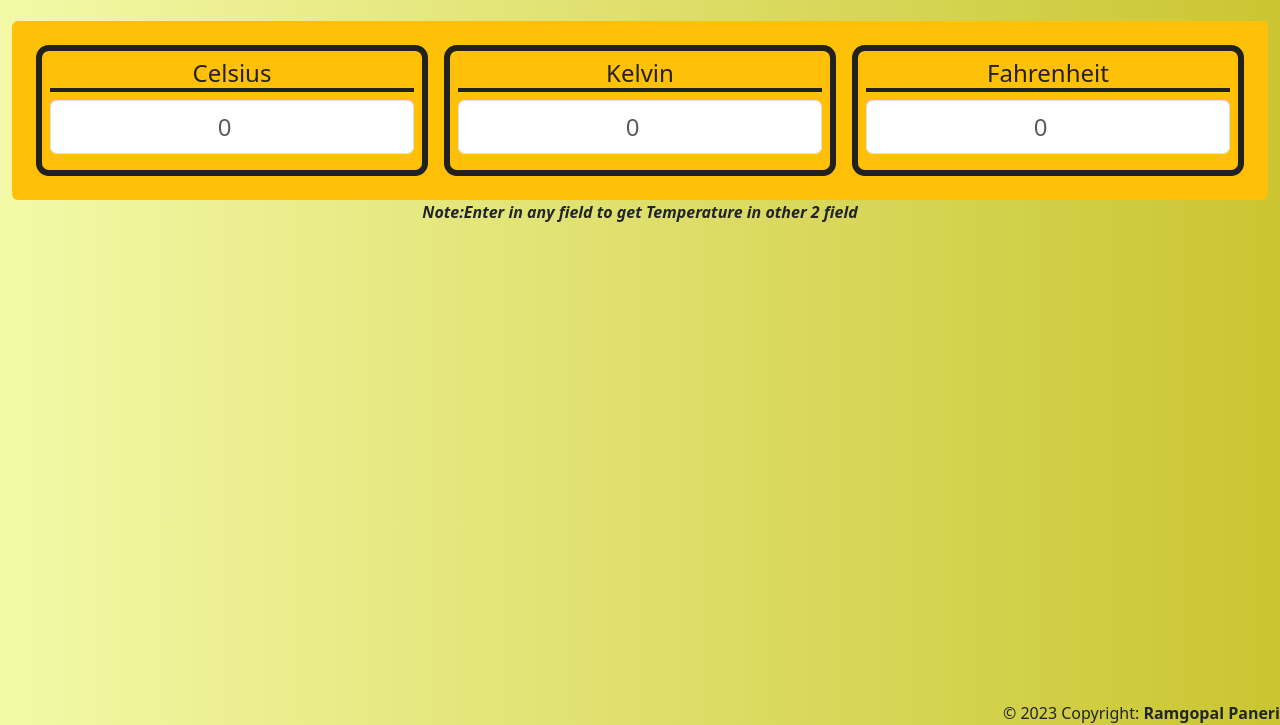
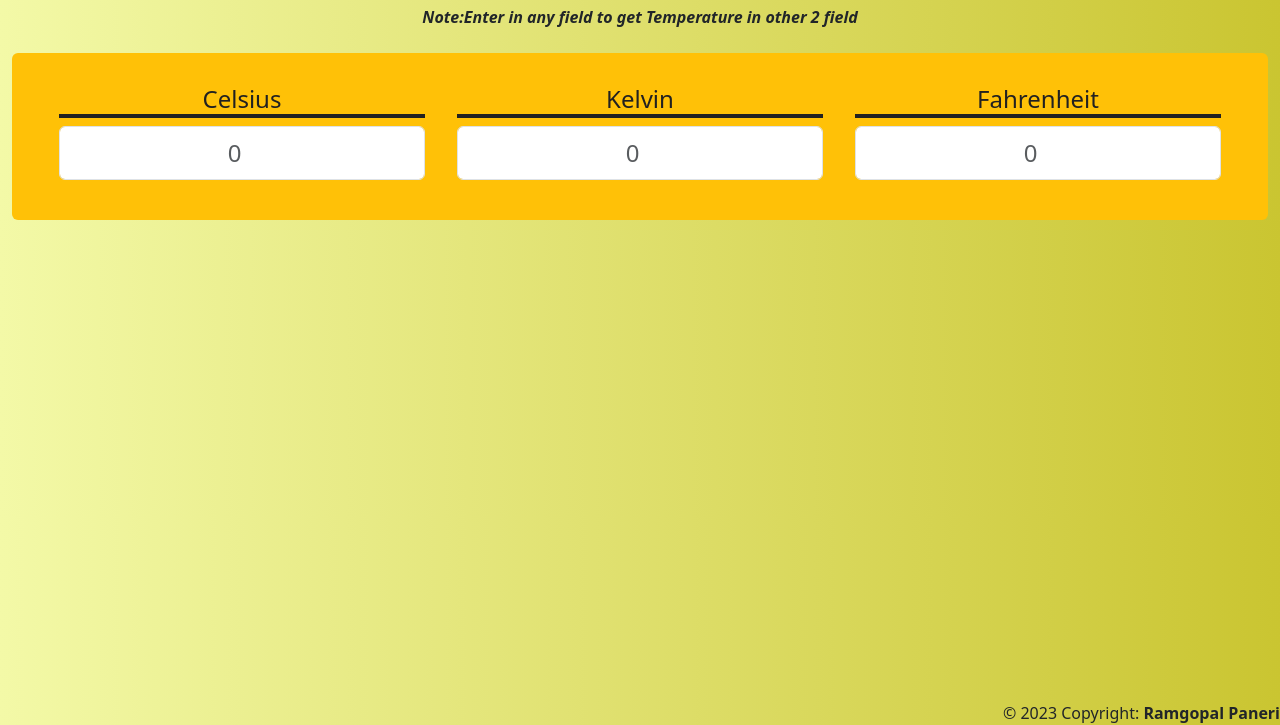
Before and after one commit to Ramgopal-Paneri/Temperature-Converter, a plain HTML site: page index.html in a window 1280 px wide. Shown: the part 75-800 px from the top of the page. Drawn offline with nearby package versions, Linux system fonts and the light colour scheme.

Commit message:
updated style

```diff
--- a/index.css
+++ b/index.css
@@ -3,7 +3,7 @@ body{width: 100%;height:auto;background: #CAC531;  /* fallback for old browsers
     background: linear-gradient(to right, #F3F9A7, #CAC531); /* W3C, IE 10+/ Edge, Firefox 16+, Chrome 26+, Opera 12+, Safari 7+ */
     }
 .container-fluid .row{
-justify-content: center;align-items: baseline;gap: 1rem;
+justify-content: center;gap: 1rem;
 }h4{color: #212121;border-bottom:.3rem #212121 solid;}
     input{background-color: #E9E4F0;color: #212121;text-align: center;font-size: 1.5rem !important;}
 .row .col{border: #212121 .4rem solid;border-radius:.8rem;}#footer{position:fixed;bottom: 0;right: 0;}
--- a/index.html
+++ b/index.html
@@ -12,25 +12,26 @@
         <h1 class="text-center  rounded-3 mt-2 mb-2 p-2 bg-warning">
             Temperature Converter
         </h1>
+
 <div class="container-fluid text-center">
-    <div class="row rounded-2 p-4 mt-4 text-center bg-warning ali">
-        <div class="col p-2">
+  <i ><b>Note:Enter in any field to get Temperature in other 2 field</b></i>
+  <div class="row rounded-2 p-4 mt-4 text-center bg-warning ali">
+        <div class="col-auto p-2">
             <h4>Celsius</h4>
           <input type="number" id="Celsius" class="form-control mt-1 p-2  mb-2" placeholder="0" aria-label="Temperature-unit">
         </div>
 
-        <div class="col p-2">
+        <div class="col-auto p-2">
             <h4>Kelvin</h4>
           <input type="number" id="Kelvin" class="form-control mt-1 p-2  mb-2" placeholder="0" aria-label="Temperature-unit">
         </div>
 
-        <div class="col p-2">
+        <div class="col-auto p-2">
             <h4>Fahrenheit</h4>
           <input type="number" id="Fahrenheit" class="form-control mt-1 p-2  mb-2" placeholder="0" aria-label="Temperature-unit">
         </div>
       </div>
-<i ><b>Note:Enter in any field to get Temperature in other 2 field</b></i>
-<br>
+
 <div class="fluid" id="footer">
 <span>© 2023 Copyright:</span>
         <b>Ramgopal Paneri</b>
```
